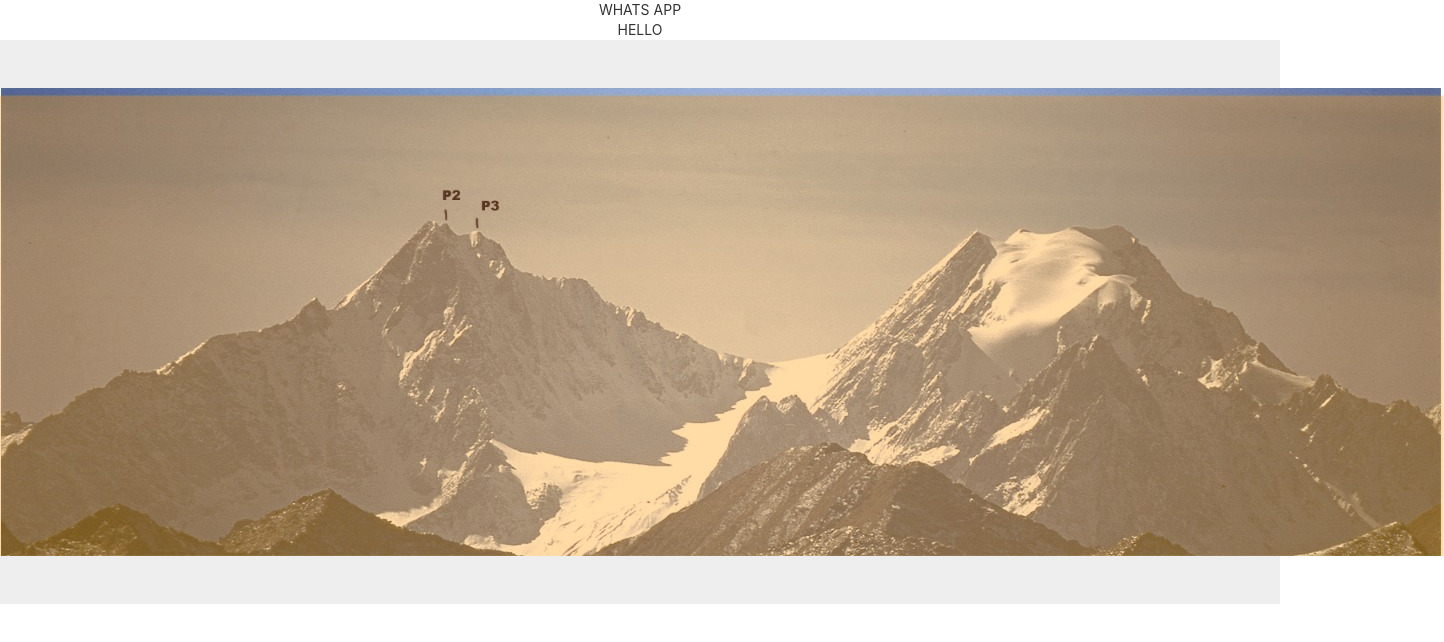
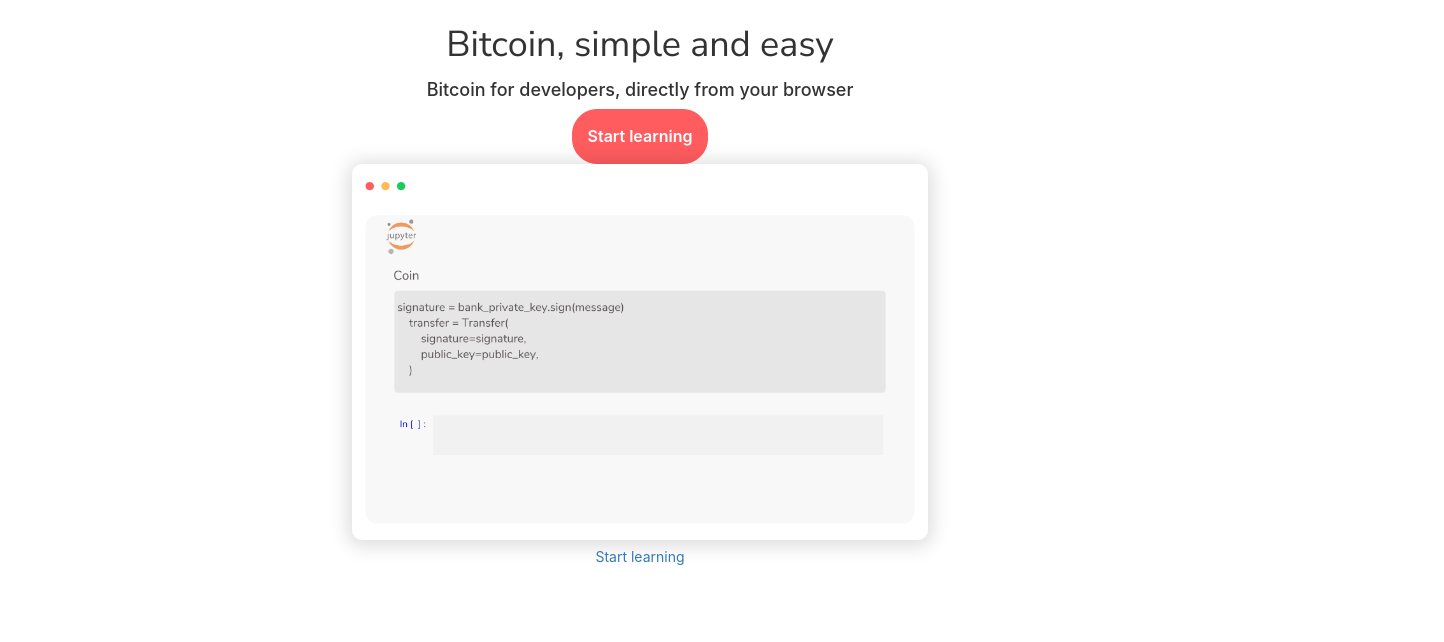
Before and after one commit to luiscarbonell/hackathon.miami-bitcoin-hackathon_2019.buidlgrounds, a React (Create React App) app in the folder client/: page / in a window 1280 px wide. Shown: the top 642 px of the page, 1444 px wide, since content can reach past the window. Built offline with nearby package versions, Linux system fonts and the light colour scheme.

Commit message:
front end

```diff
--- a/client/public/index.html
+++ b/client/public/index.html
@@ -3,6 +3,8 @@
   <head>
     <meta charset="utf-8" />
     <link rel="shortcut icon" href="%PUBLIC_URL%/favicon.ico" />
+    <link href="https://fonts.googleapis.com/css?family=Nunito|Nunito+Sans" rel="stylesheet">
+
     <meta
       name="viewport"
       content="width=device-width, initial-scale=1, shrink-to-fit=no"
@@ -24,7 +26,7 @@
       work correctly both with client-side routing and a non-root public URL.
       Learn how to configure a non-root public URL by running `npm run build`.
     -->
-    <title>React App</title>
+    <title>BuidlGrounds</title>
   </head>
   <body>
     <noscript>You need to enable JavaScript to run this app.</noscript>
--- a/client/src/App.css
+++ b/client/src/App.css
@@ -18,8 +18,38 @@
   color: white;
 }
 
+
+
 .App-link {
   color: #61dafb;
+}
+
+.App img{
+  box-shadow: 0 2px 19px 4px rgba(0, 0, 0, 0.14);
+  border-radius: 10px;
+  width: 45%;
+
+
+}
+
+.App h1 {
+  font-family: 'Nunito Sans', sans-serif;
+  padding: 5px;
+  font-size:
+}
+
+.App h3 {
+  font-family: 'Nunito Sans', sans-serif;
+}
+
+.btn-danger {
+  font-size: 16px;
+  font-weight: 600;
+  background-color: #FF5C5F;
+  border-color: #FF5C5F;
+  padding: 15px;
+  border-radius: 25px;
+
 }
 
 @keyframes App-logo-spin {
--- a/client/src/App.js
+++ b/client/src/App.js
@@ -1,5 +1,5 @@
 import React, { Component } from 'react';
-import logo from './logo.svg';
+import Banner from './Banner.png';
 import Course from './Course.js'
 import './App.css';
 import boo from './Design.jpeg';
@@ -18,19 +18,52 @@ class App extends Component {
 return (
       <div className="App">
 
-      WHATS APP
+        <div>
+
+        </div>
+        <div>
+          <h1> Bitcoin, simple and easy </h1>
+          <h4>Bitcoin for developers, directly from your browser</h4>
+
+        </div>
+        <div>
+
+              <a href='/Course' role= "button" className= "btn btn-danger"> Start learning</a>
+
+
+        </div>
+
+        <div className= " img">
+          <img src= {Banner}/>
+        </div>
+
+
+        <div>
+
+
+        </div>
+
+        <div>
+
+
+            <a href='/Course' role= "button"  className= "btn btn-outline-primary"> Start learning</a>
+
+
+
+
+
+
+        </div>
+
+
 
 
 
 
        <div className='Banner'>
 
-       HELLO
 
 
-       </div>
-       <div className="jumbotron">
-       <img src={boo}/>
        </div>
 
 
--- a/client/src/Navbar.js
+++ b/client/src/Navbar.js
@@ -15,7 +15,7 @@ class Navbar extends Component {
 
   render() {
     return (
-      <div className="App">
+      <div className="Nav">
         <Navbar/>
         <div>
 
```
Also changed, not shown: client/src/Banner.png (added).
